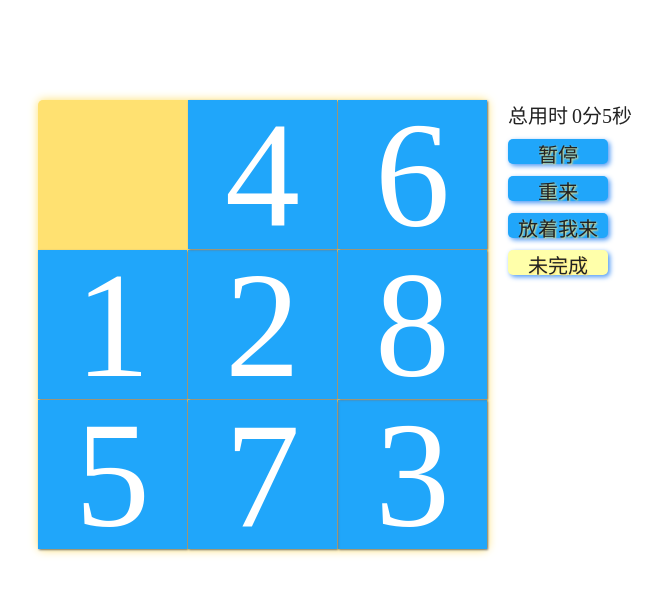
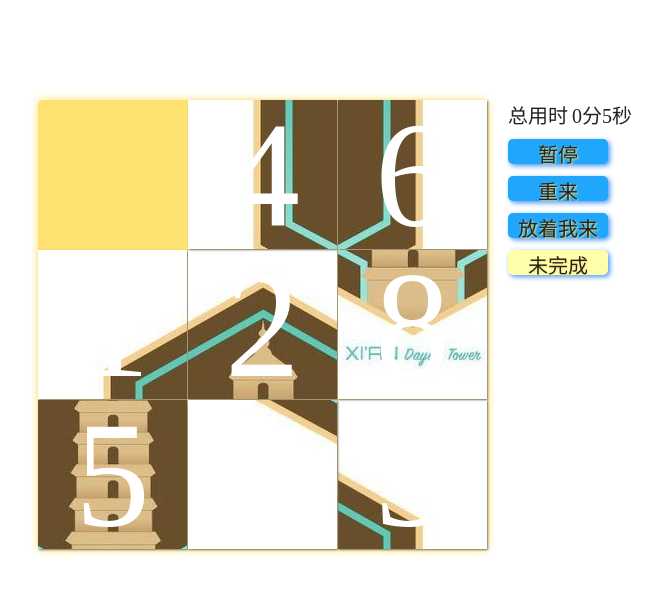
Before and after one commit to uucloud/puzzle, a plain HTML site: page index.html in a window 1280 px wide. Shown: the whole page, without its empty margins (292-954 px from the left). Drawn offline with Linux system fonts and the light colour scheme.

Commit message:
Add files via upload

```diff
--- a/puzzle.css
+++ b/puzzle.css
@@ -124,29 +124,45 @@ body{
 /*给Reset按钮设置属性*/
 #d1{
     left: 0px;
+    background-image: url(pic/f-0.jpg);
+    background-repeat:no-repeat;
 }
 #d2{
     left: 150px;
+    background-image: url(pic/f-1.jpg);
+    background-repeat:no-repeat;
 }
 #d3{
     left: 300px;
+    background-image: url(pic/f-2.jpg);
+    background-repeat:no-repeat;
 }
 #d4{
     top: 150px;
+    background-image: url(pic/f-3.jpg);
+    background-repeat:no-repeat;
 }
 #d5{
     top: 150px;
     left: 150px;
+    background-image: url(pic/f-4.jpg);
+    background-repeat:no-repeat;
 }
 #d6{
     top: 150px;
     left: 300px;
+    background-image: url(pic/f-5.jpg);
+    background-repeat:no-repeat;
 }
 #d7{
     top: 300px;
+    background-image: url(pic/f-6.jpg);
+    background-repeat:no-repeat;
 }
 #d8{
     left: 150px;
     top: 300px;
+    background-image: url(pic/f-7.jpg);
+    background-repeat:no-repeat;
 }
 /*这是预先给每个小方块按照顺序排好位置*/
```
Also changed, not shown: puzzle.html (added, +45 -0 lines), pic/f-0.jpg (added), pic/f-1.jpg (added), pic/f-2.jpg (added), pic/f-3.jpg (added), pic/f-4.jpg (added), pic/f-5.jpg (added), pic/f-6.jpg (added), pic/f-7.jpg (added), pic/f-8.jpg (added), pic/origin.jpg (added).
